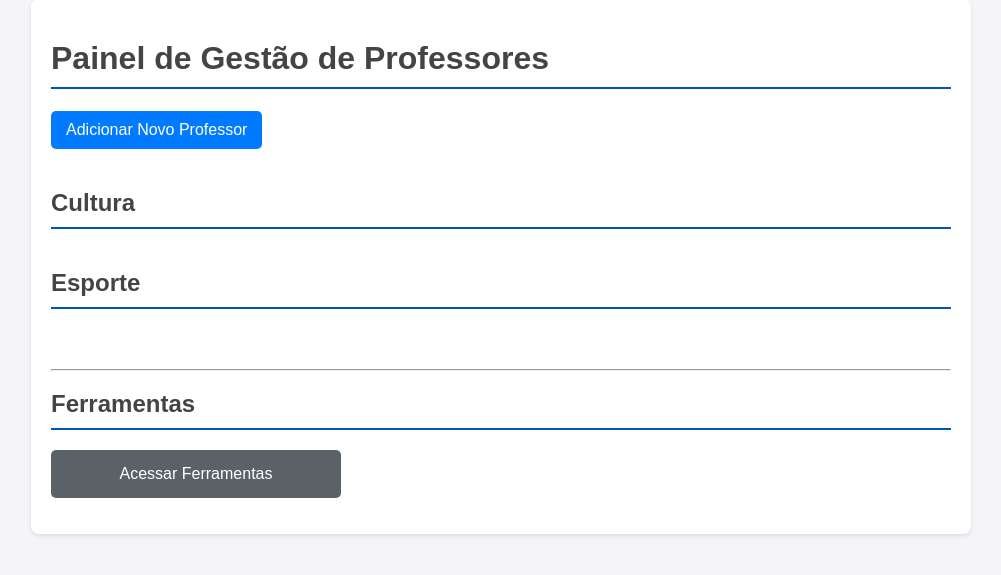
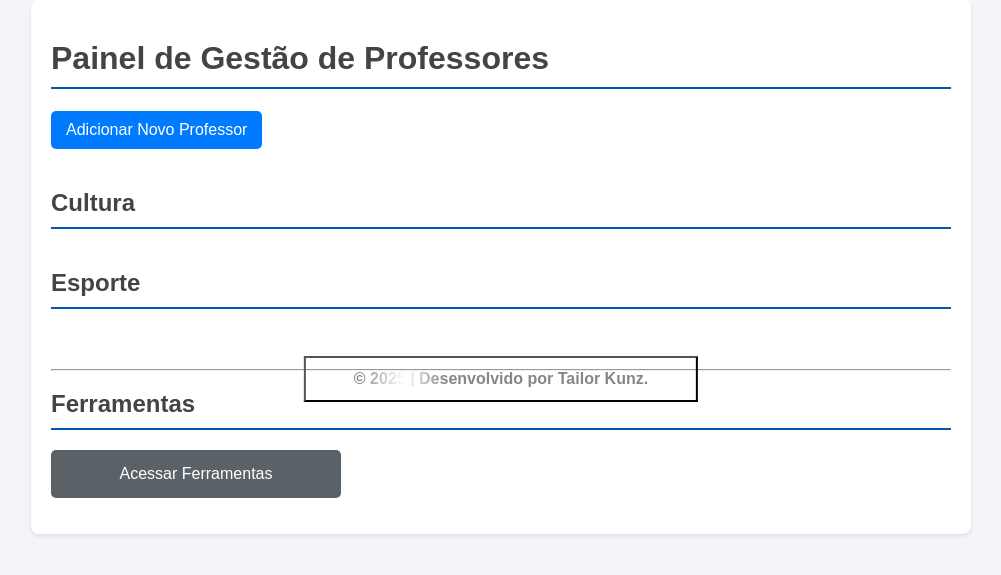
Before and after one commit to TailorKz/Projeto_Gestao_Professores, a Flask app: page / in a window 1280 px wide. Shown: the part 21-596 px from the top of the page, without its empty margins (139-1140 px from the left). Run offline with Flask 3, Linux system fonts and the light colour scheme; data that the repository does not hold is empty; parts of the project's set-up code (start-up, migrations or seed data) failed here and were passed over; some libraries are stand-ins or nearby versions.

```diff
--- a/templates/index.html
+++ b/templates/index.html
@@ -54,6 +54,72 @@
             text-decoration: none;
             margin-bottom: 20px;
         }
+        /* From Uiverse.io by neerajbaniwal */
+.btn-shine {
+  position: absolute;
+  top: 50%;
+  left: 50%;
+  transform: translate(-50%, -50%);
+  padding: 12px 48px;
+  color: #fff;
+  background: linear-gradient(to right, #9f9f9f 0, #fff 10%, #868686 20%);
+  background-position: 0;
+  -webkit-background-clip: text;
+  -webkit-text-fill-color: transparent;
+  animation: shine 3s infinite linear;
+  animation-fill-mode: forwards;
+  -webkit-text-size-adjust: none;
+  font-weight: 600;
+  font-size: 16px;
+  text-decoration: none;
+  white-space: nowrap;
+  font-family: "Poppins", sans-serif;
+}
+@-moz-keyframes shine {
+  0% {
+    background-position: 0;
+  }
+  60% {
+    background-position: 180px;
+  }
+  100% {
+    background-position: 180px;
+  }
+}
+@-webkit-keyframes shine {
+  0% {
+    background-position: 0;
+  }
+  60% {
+    background-position: 180px;
+  }
+  100% {
+    background-position: 180px;
+  }
+}
+@-o-keyframes shine {
+  0% {
+    background-position: 0;
+  }
+  60% {
+    background-position: 180px;
+  }
+  100% {
+    background-position: 180px;
+  }
+}
+@keyframes shine {
+  0% {
+    background-position: 0;
+  }
+  60% {
+    background-position: 180px;
+  }
+  100% {
+    background-position: 180px;
+  }
+}
+
     </style>
 </head>
 <body>
@@ -87,5 +153,8 @@
             </li>
         </ul>
     </div>
+    <button class="btn-shine">
+    © 2025 | Desenvolvido por Tailor Kunz.
+  </button class="btn-shine">
 </body>
 </html>
```
